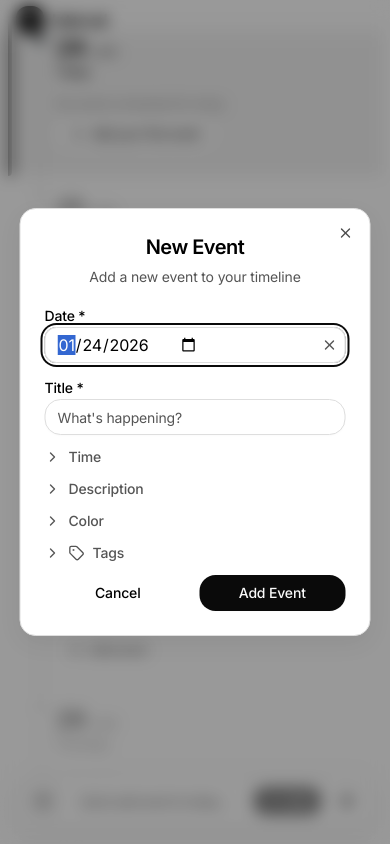
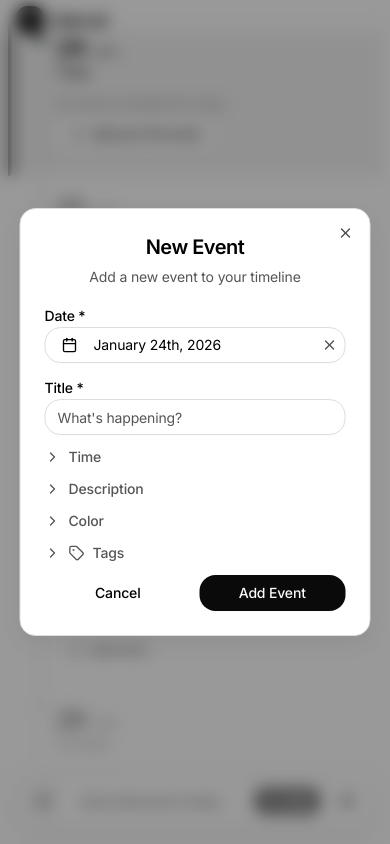
Before and after one commit to charredcrow/interval, a React (Vite) app: page / in a window 390 px wide. Both pictures are taken after a click on the button "Add your first event". Built offline with nearby package versions, Linux system fonts and the light colour scheme.

Commit message:
Revert to Drawer for date/time pickers on mobile

```diff
--- a/src/components/ui/date-picker.tsx
+++ b/src/components/ui/date-picker.tsx
@@ -8,6 +8,15 @@ import {
   PopoverContent,
   PopoverTrigger
 } from './popover'
+import {
+  Drawer,
+  DrawerClose,
+  DrawerContent,
+  DrawerFooter,
+  DrawerHeader,
+  DrawerTitle,
+  DrawerTrigger,
+} from './drawer'
 import { cn } from '@/utils/cn'
 
 interface DatePickerProps {
@@ -146,28 +155,27 @@ export function DatePicker({
     setOpen(false)
   }, [onChange])
 
-  // Mobile: native date input so OS opens date picker and keyboard
+  // Mobile: use Drawer
   if (isMobile) {
     return (
+      <Drawer open={open} onOpenChange={setOpen}>
         <div className="relative w-full">
-        <input
-          type="date"
-          value={value || ''}
-          onChange={(e) => onChange(e.target.value)}
+          <DrawerTrigger asChild>
+            <Button
+              variant="outline"
               disabled={disabled}
-          min={minDate ? format(minDate, 'yyyy-MM-dd') : undefined}
-          max={maxDate ? format(maxDate, 'yyyy-MM-dd') : undefined}
               className={cn(
-            'flex h-9 w-full rounded-md border border-input bg-transparent px-3 py-2 text-sm shadow-sm',
-            'focus-visible:outline-none focus-visible:ring-2 focus-visible:ring-ring focus-visible:ring-offset-2',
-            'disabled:cursor-not-allowed disabled:opacity-50 pr-8',
+                'w-full justify-start text-left font-normal pr-8',
                 !value && 'text-muted-foreground',
                 className
               )}
-        />
+            >
+              <CalendarIcon className="mr-2 h-4 w-4" />
+              {displayValue}
+            </Button>
+          </DrawerTrigger>
           {value && (
             <Button
-            type="button"
               variant="ghost"
               size="icon-sm"
               className="absolute right-1 top-1/2 -translate-y-1/2 h-6 w-6"
@@ -177,6 +185,26 @@ export function DatePicker({
             </Button>
           )}
         </div>
+        <DrawerContent>
+          <DrawerHeader className="text-left">
+            <DrawerTitle>Select Date</DrawerTitle>
+          </DrawerHeader>
+          <div className="overflow-x-auto">
+            <DatePickerContent
+              value={value}
+              onChange={onChange}
+              onClose={() => setOpen(false)}
+              minDate={minDate}
+              maxDate={maxDate}
+            />
+          </div>
+          <DrawerFooter className="pt-2">
+            <DrawerClose asChild>
+              <Button variant="outline">Cancel</Button>
+            </DrawerClose>
+          </DrawerFooter>
+        </DrawerContent>
+      </Drawer>
     )
   }
 
--- a/src/components/ui/time-picker.tsx
+++ b/src/components/ui/time-picker.tsx
@@ -6,6 +6,15 @@ import {
   PopoverContent,
   PopoverTrigger
 } from './popover'
+import {
+  Drawer,
+  DrawerClose,
+  DrawerContent,
+  DrawerFooter,
+  DrawerHeader,
+  DrawerTitle,
+  DrawerTrigger,
+} from './drawer'
 import { cn } from '@/utils/cn'
 import { useUIStore } from '@/store/uiStore'
 import { formatTimeForUser } from '@/utils/date'
@@ -200,26 +209,27 @@ export function TimePicker({
     setOpen(false)
   }, [onChange])
 
-  // Mobile: native time input so OS opens time picker and keyboard
+  // Mobile: use Drawer
   if (isMobile) {
     return (
+      <Drawer open={open} onOpenChange={setOpen}>
         <div className="relative w-full">
-        <input
-          type="time"
-          value={value || ''}
-          onChange={(e) => onChange(e.target.value)}
+          <DrawerTrigger asChild>
+            <Button
+              variant="outline"
               disabled={disabled}
               className={cn(
-            'flex h-9 w-full rounded-md border border-input bg-transparent px-3 py-2 text-sm shadow-sm',
-            'focus-visible:outline-none focus-visible:ring-2 focus-visible:ring-ring focus-visible:ring-offset-2',
-            'disabled:cursor-not-allowed disabled:opacity-50 pr-8',
+                'w-full justify-start text-left font-normal pr-8',
                 !value && 'text-muted-foreground',
                 className
               )}
-        />
+            >
+              <Clock className="mr-2 h-4 w-4" />
+              {displayValue}
+            </Button>
+          </DrawerTrigger>
           {value && (
             <Button
-            type="button"
               variant="ghost"
               size="icon-sm"
               className="absolute right-1 top-1/2 -translate-y-1/2 h-6 w-6"
@@ -229,6 +239,23 @@ export function TimePicker({
             </Button>
           )}
         </div>
+        <DrawerContent>
+          <DrawerHeader className="text-left">
+            <DrawerTitle>Select Time</DrawerTitle>
+          </DrawerHeader>
+          <TimePickerContent
+            value={value}
+            onChange={onChange}
+            onClose={() => setOpen(false)}
+            timeFormat={timeFormat}
+          />
+          <DrawerFooter className="pt-2">
+            <DrawerClose asChild>
+              <Button variant="outline">Cancel</Button>
+            </DrawerClose>
+          </DrawerFooter>
+        </DrawerContent>
+      </Drawer>
     )
   }
 
```
Lines whose indentation alone changed are shown as unchanged.
